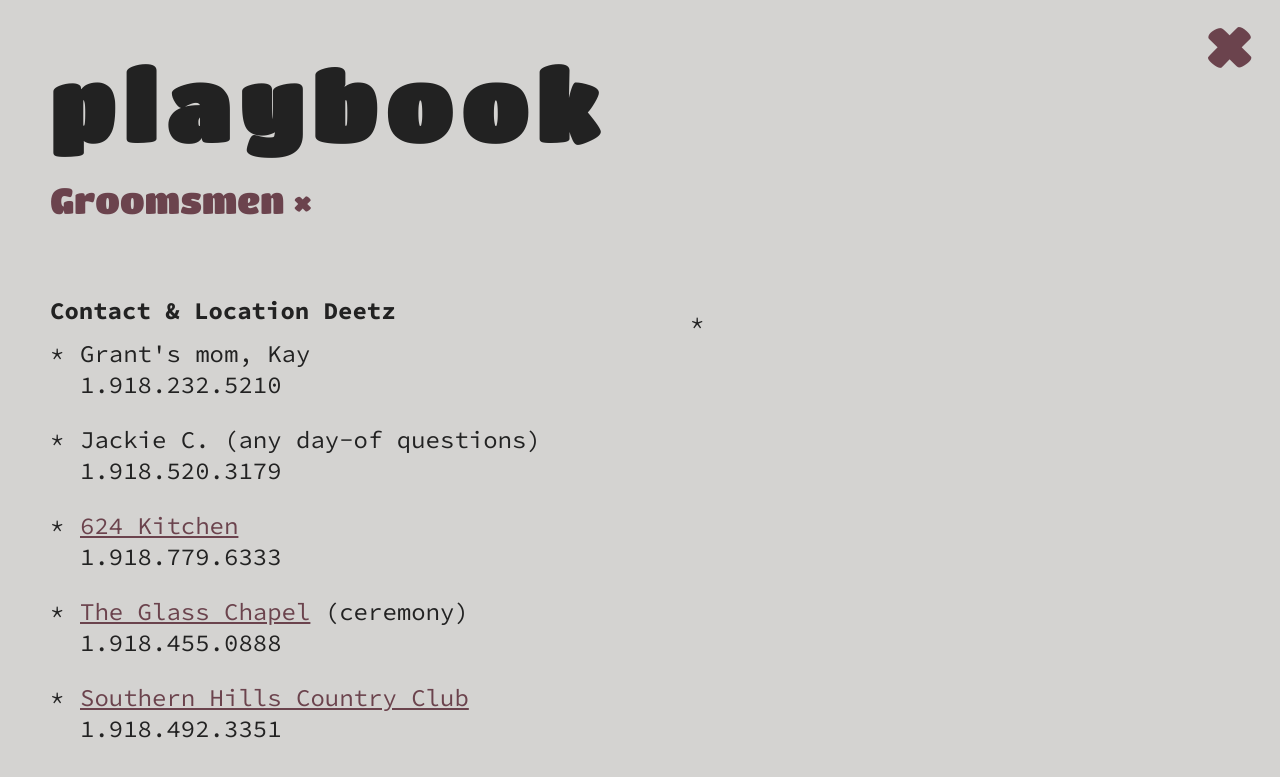
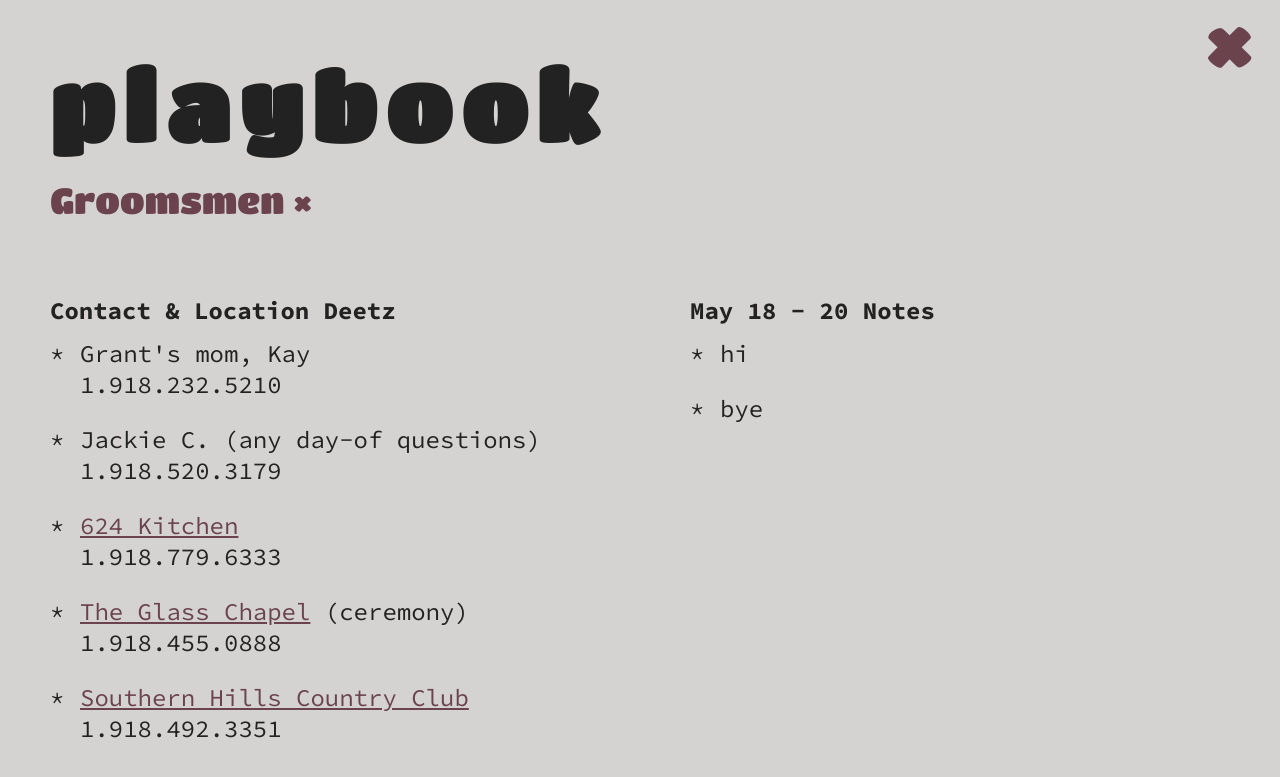
Before and after one commit to grantstandridge/grantstandridge.github.io, a Jekyll site: the page built from _buckets/groomsmen.markdown, in a window 1280 px wide. Shown: the top 777 px of the page. Built offline with Jekyll 4.4.1, drawn with Linux system fonts in a browser that asks for light colours.

Commit message:
Updated Groomsmen

```diff
--- a/_buckets/groomsmen.markdown
+++ b/_buckets/groomsmen.markdown
@@ -12,4 +12,9 @@
       (ceremony)<br>1.918.455.0888"
     - "<a href='https://goo.gl/maps/2aEL8C9W7Dn target='_blank'>Southern Hills Country
       Club</a><br>1.918.492.3351"
+  Column 2:
+    Heading: May 18 - 20 Notes
+    List:
+    - hi
+    - bye
 ---
```
